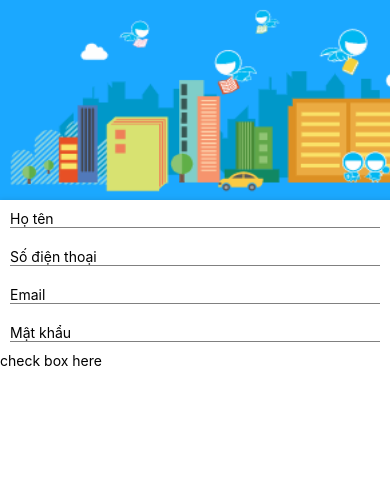
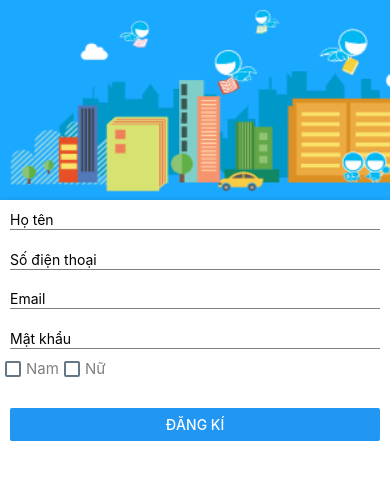
Before and after one commit to hoangnamu/tikiRegister, a React Native app: screen / in a window 390 px wide. Shown: the top 480 px of the page. Built offline with nearby package versions, Linux system fonts and the light colour scheme.

Commit message:
add button register

```diff
--- a/src/components/Registers/Register.component.js
+++ b/src/components/Registers/Register.component.js
@@ -7,6 +7,7 @@ import {
   ScrollView,
   Image,
   CheckBox,
+  Button,
 } from 'react-native';
 
 export default class RegisterComponent extends Component {
@@ -22,8 +23,14 @@ export default class RegisterComponent extends Component {
           <TextInput style={style.textInput} placeholder="Số điện thoại" />
           <TextInput style={style.textInput} placeholder="Email" />
           <TextInput style={style.textInput} placeholder="Mật khẩu" />
-          <View style={style.containerHorizontal}>
-            <Text >check box here</Text>
+          <View style={style.checkBoxContainer}>
+            <CheckBox style={style.checkBoxStyle} />
+            <Text style={style.checkBoxTile}>Nam</Text>
+            <CheckBox style={style.checkBoxStyle} />
+            <Text style={style.checkBoxTile}>Nữ</Text>
+          </View>
+          <View style={style.registerButtonContainer}>
+            <Button title="ĐĂNG KÍ" color="" />
           </View>
         </View>
       </ScrollView>
@@ -36,9 +43,11 @@ const style = StyleSheet.create({
     flex: 1,
     flexDirection: 'column',
   },
-  containerHorizontal: {
+  checkBoxContainer: {
     flex: 1,
     flexDirection: 'row',
+    justifyContent: 'flex-start',
+    alignItems: 'center',
   },
   image: {
     width: 480,
@@ -54,6 +63,14 @@ const style = StyleSheet.create({
     borderBottomWidth: 1,
   },
   checkBoxStyle: {
-    borderRadius: 3,
+    margin: 5,
+  },
+  checkBoxTile: {
+    fontSize: 15,
+    color: 'grey',
+  },
+  registerButtonContainer: {
+    marginTop: 30,
+    margin: 10,
   },
 });
```
